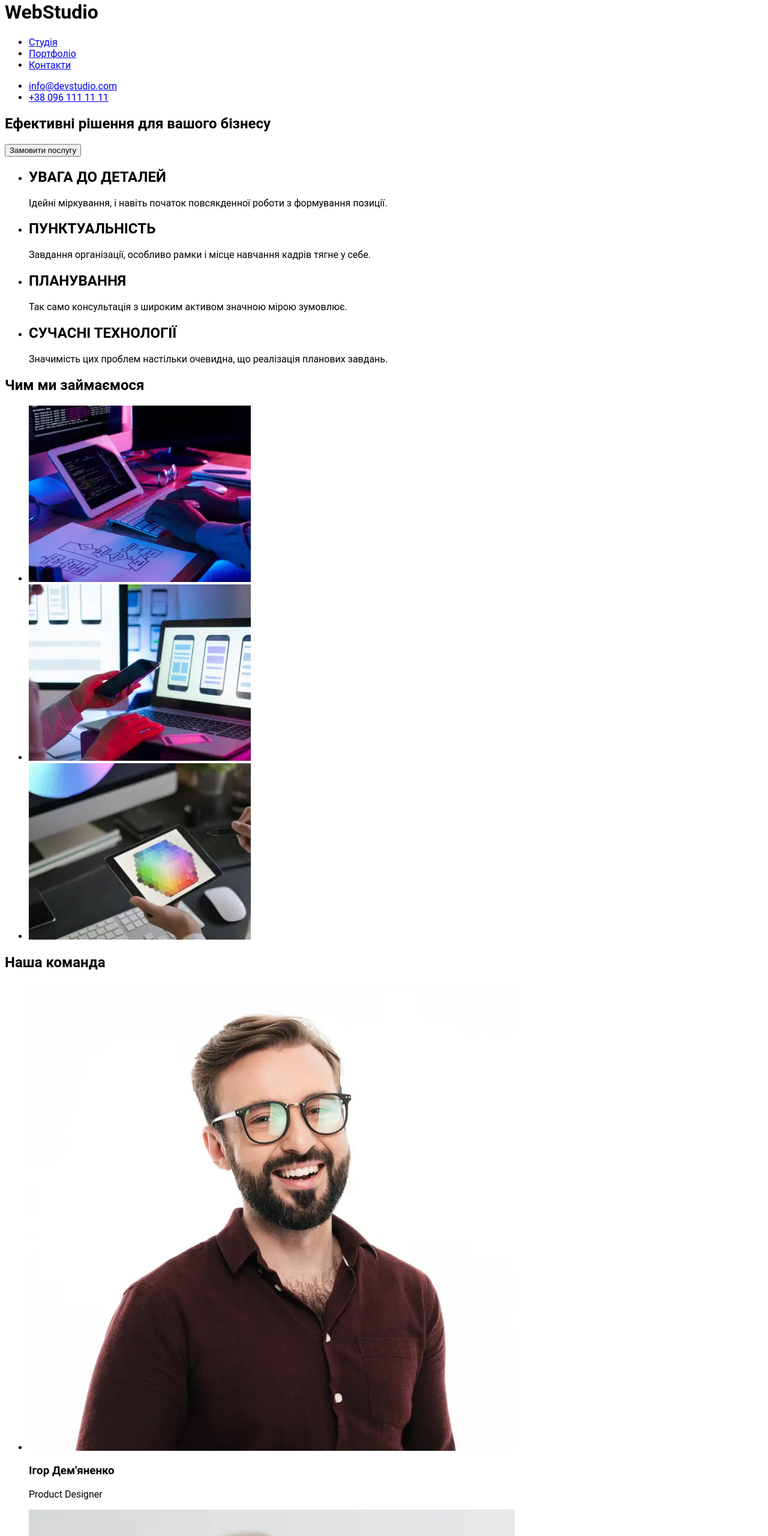
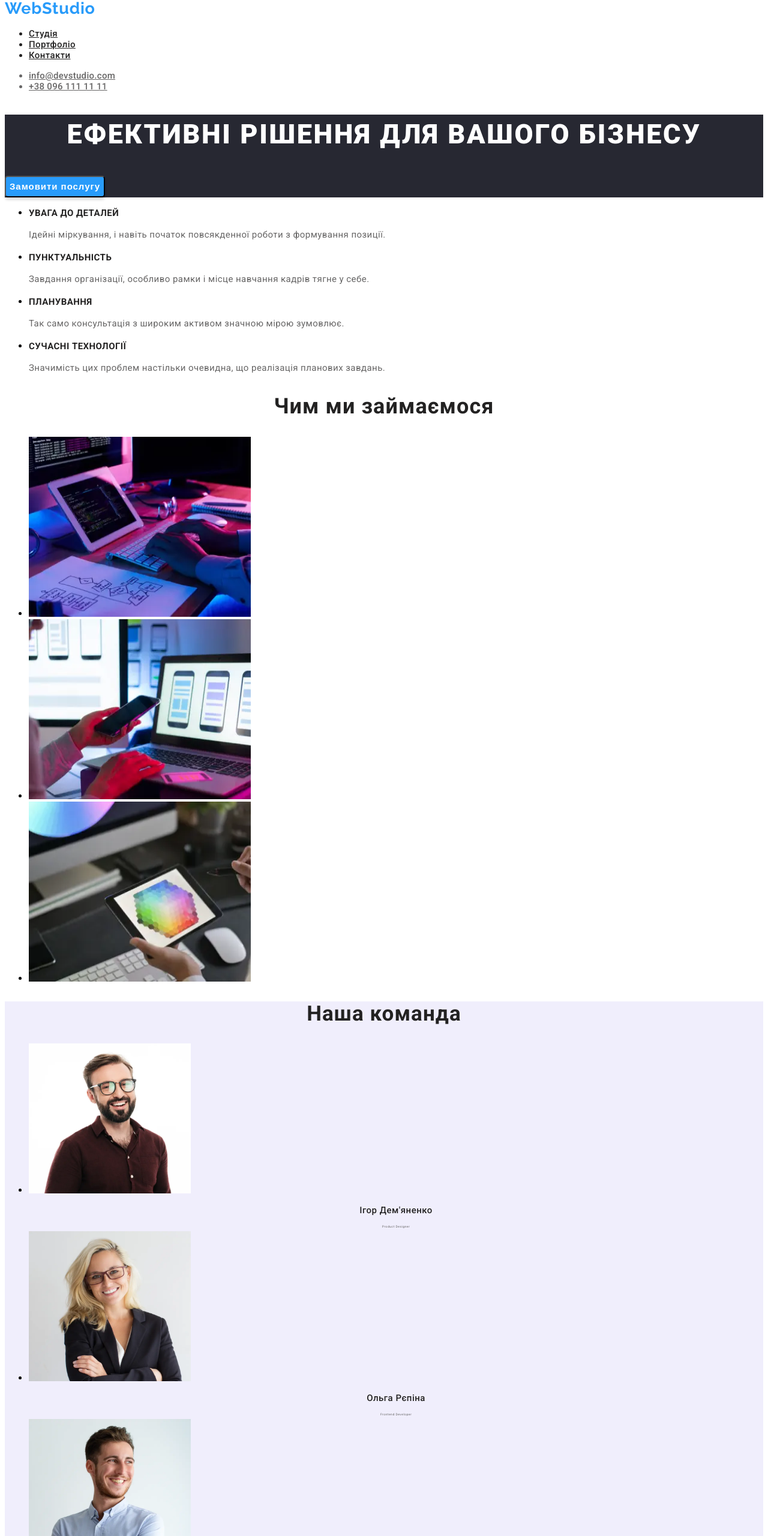
Before and after one commit to DaniilKhlivniuk1/WebStudio5, a plain HTML site: page index.html in a window 1280 px wide. Shown: the part 20-2580 px from the top of the page at 60% size. Drawn offline with Linux system fonts and the light colour scheme.

Commit message:
Update index.html

```diff
--- a/index.html
+++ b/index.html
@@ -4,98 +4,101 @@
     <meta charset="UTF-8" />
     <meta http-equiv="X-UA-Compatible" content="IE=edge" />
     <meta name="viewport" content="width=device-width, initial-scale=1.0" />
-    <title>Document</title>
-    <link rel="stylesheet" href="css/style.css">
+    <title>WebStudio</title>
+    <link rel="preconnect" href="https://fonts.googleapis.com">
+    <link rel="preconnect" href="https://fonts.gstatic.com" crossorigin>
+    <link href="https://fonts.googleapis.com/css2?family=Raleway:wght@700&family=Roboto:wght@400;500;700;900&display=swap" rel="stylesheet">
+    <link rel="stylesheet" href="./css/style.css">
   </head>
   <body>
-    <header>
-      <h1>WebStudio</h1>
-      <ul>
-        <li><a href="index.html">Студія</a></li>
-        <li><a href="portfolio.html">Портфоліо</a></li>
-        <li><a href="#">Контакти</a></li>
+    <header class="header">
+      <h1 class="header-title">WebStudio</h1>
+      <ul class="header-list">
+        <li class="header-item"><a class="header-link" href="./index.html">Студія</a></li>
+        <li class="header-item"><a class="header-link" href="./portfolio.html">Портфоліо</a></li>
+        <li class="header-item"><a class="header-link" href="#">Контакти</a></li>
       </ul>
-      <ul>
-        <li><a href="mailto:info@devstudio.com">info@devstudio.com</a></li>
-        <li><a href="tel:+380961111111">+38 096 111 11 11</a></li>
+      <ul class="header-list">
+        <li class="header-items"><a class="header-links" href="mailto:info@devstudio.com">info@devstudio.com</a></li>
+        <li class="header-items"><a class="header-links" href="tel:+380961111111">+38 096 111 11 11</a></li>
       </ul>
     </header>
     <main>
-      <section>
-        <h2>Ефективні рішення для вашого бізнесу</h2>
-        <button type="button">Замовити послугу</button>
+      <section class="effective">
+        <h2 class="effective-title">Ефективні рішення для вашого бізнесу</h2>
+        <button class="effective-btn" type="button">Замовити послугу</button>
       </section>
-      <section>
-        <ul>
-          <li>
-            <h2>УВАГА ДО ДЕТАЛЕЙ</h2>
-            <p>
+      <section class="section">
+        <ul class="section-list">
+          <li class="section-item">
+            <h2 class="section-title">УВАГА ДО ДЕТАЛЕЙ</h2>
+            <p class="section-text">
               Ідейні міркування, і навіть початок повсякденної роботи з
               формування позиції.
             </p>
           </li>
-          <li>
-            <h2>ПУНКТУАЛЬНІСТЬ</h2>
-            <p>
+          <li class="section-item">
+            <h2 class="section-title">ПУНКТУАЛЬНІСТЬ</h2>
+            <p class="section-text">
               Завдання організації, особливо рамки і місце навчання кадрів тягне
               у себе.
             </p>
           </li>
-          <li>
-            <h2>ПЛАНУВАННЯ</h2>
-            <p>
+          <li class="section-item">
+            <h2 class="section-title">ПЛАНУВАННЯ</h2>
+            <p class="section-text">
               Так само консультація з широким активом значною мірою зумовлює.
             </p>
           </li>
-          <li>
-            <h2>СУЧАСНІ ТЕХНОЛОГІЇ</h2>
-            <p>
+          <li class="section-item">
+            <h2 class="section-title">СУЧАСНІ ТЕХНОЛОГІЇ</h2>
+            <p class="section-text">
               Значимість цих проблем настільки очевидна, що реалізація планових
               завдань.
             </p>
           </li>
         </ul>
       </section>
-      <section>
-        <h2>Чим ми займаємося</h2>
-        <ul>
-            <li><img src="./photo/work1.webp" alt=""></li>
-            <li><img src="./photo/work2.webp" alt=""></li>
-            <li><img src="./photo/work3.webp" alt=""></li>
+      <section class="todo">
+        <h2 class="todo-title">Чим ми займаємося</h2>
+        <ul class="todo-list">
+            <li class="todo-item"><img class="todo-foto" src="./photo/work1.webp" alt=""></li>
+            <li class="todo-item"><img class="todo-foto" src="./photo/work2.webp" alt=""></li>
+            <li class="todo-item"><img class="todo-foto" src="./photo/work3.webp" alt=""></li>
         </ul>
       </section>
-      <section>
-        <h2>Наша команда</h2>
-        <ul>
-          <li>
-            <img src="./photo/Igor.webp" alt="men" />
-            <h3>Ігор Дем'яненко</h3>
-            <p>Product Designer</p>
+      <section class="team">
+        <h2 class="team-title">Наша команда</h2>
+        <ul class="team-list">
+          <li class="team-item">
+            <img class="team-foto" src="./photo/igor.webp" alt="men" />
+            <h3 class="team-subtitle">Ігор Дем'яненко</h3>
+            <p class="team-text">Product Designer</p>
           </li>
-          <li>
-            <img src="./photo/Olga.webp" alt="girl" />
-            <h3>Ольга Рєпіна</h3>
-            <p>Frontend Developer</p>
+          <li class="team-item">
+            <img class="team-foto" src="./photo/Olga.webp" alt="girl" />
+            <h3 class="team-subtitle">Ольга Рєпіна</h3>
+            <p class="team-text">Frontend Developer</p>
           </li>
-          <li>
-            <img src="./photo/mikola.webp" alt="men"/>
-            <h3>Микола Тарасов</h3>
-            <p>Marketing</p>
+          <li class="team-item">
+            <img class="team-foto" src="./photo/mikola.webp" alt="men"/>
+            <h3 class="team-subtitle">Микола Тарасов</h3>
+            <p class="team-text">Marketing</p>
           </li>
-          <li>
-            <img src="./photo/mihailo.webp" alt="men" />
-            <h3>Михайло Єрмаков</h3>
-            <p>UI Designer</p>
+          <li class="team-item">
+            <img class="team-foto" src="./photo/mihailo.webp" alt="men" />
+            <h3 class="team-subtitle">Михайло Єрмаков</h3>
+            <p class="team-text">UI Designer</p>
           </li>
         </ul>
       </section>
     </main>
-    <footer>
-        <h2>WebStudio</h2>
-        <p>м. Київ, пр-т Лесі Українки, 26</p>
-        <ul>
-            <li><a href="mailto:info@devstudio.com">info@devstudio.com</a></li>
-            <li><a href="tel:+380961111111">+38 096 111 11 11</a></li>
+    <footer class="footer">
+        <h2 class="footer-title">WebStudio</h2>
+        <p class="footer-text">м. Київ, пр-т Лесі Українки, 26</p>
+        <ul class="footer-list">
+            <li class="footer-item"><a class="footer-link" href="mailto:info@devstudio.com">info@devstudio.com</a></li>
+            <li class="footer-item"><a class="footer-link" href="tel:+380961111111">+38 096 111 11 11</a></li>
         </ul>
     </footer>
   </body>
```
